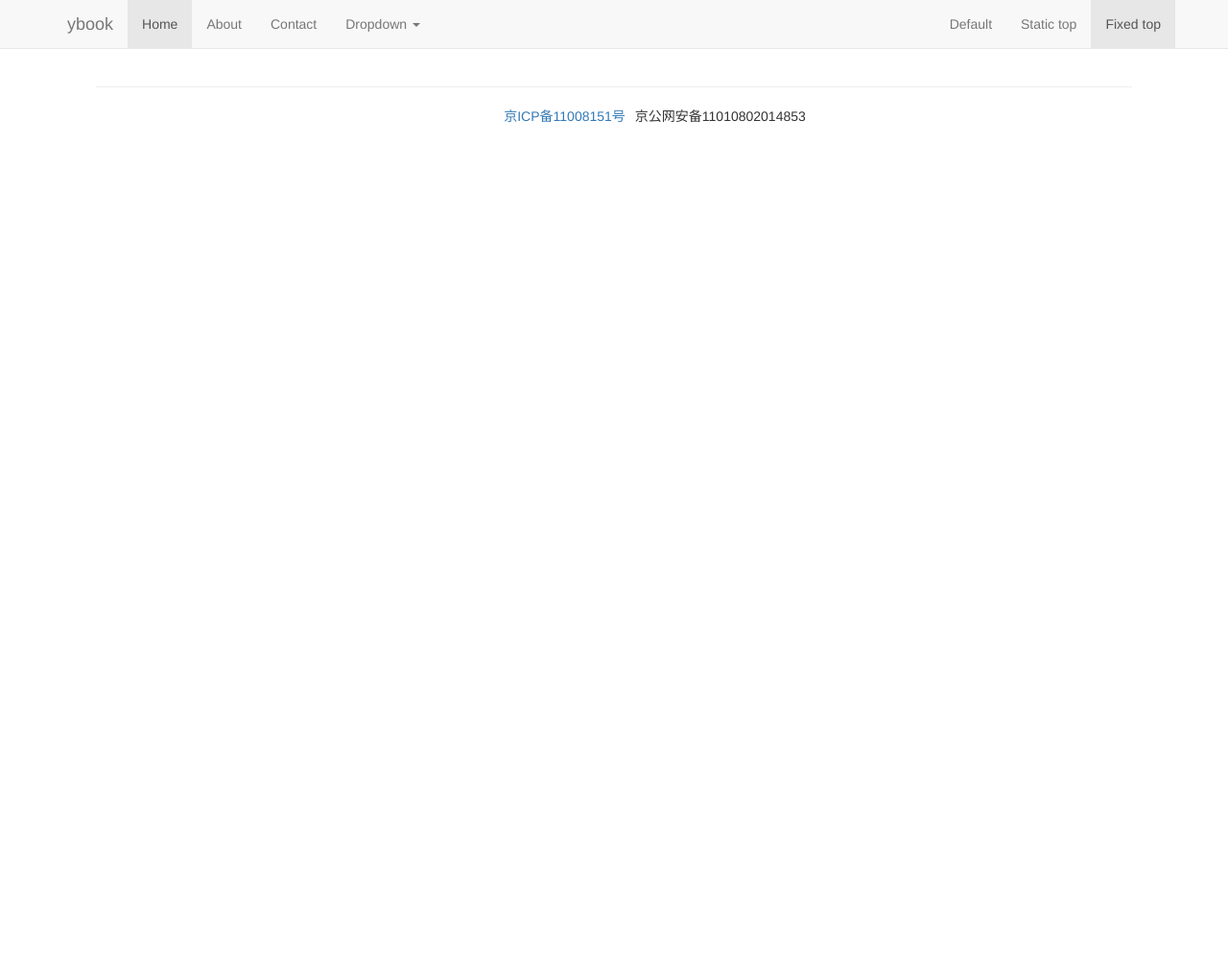
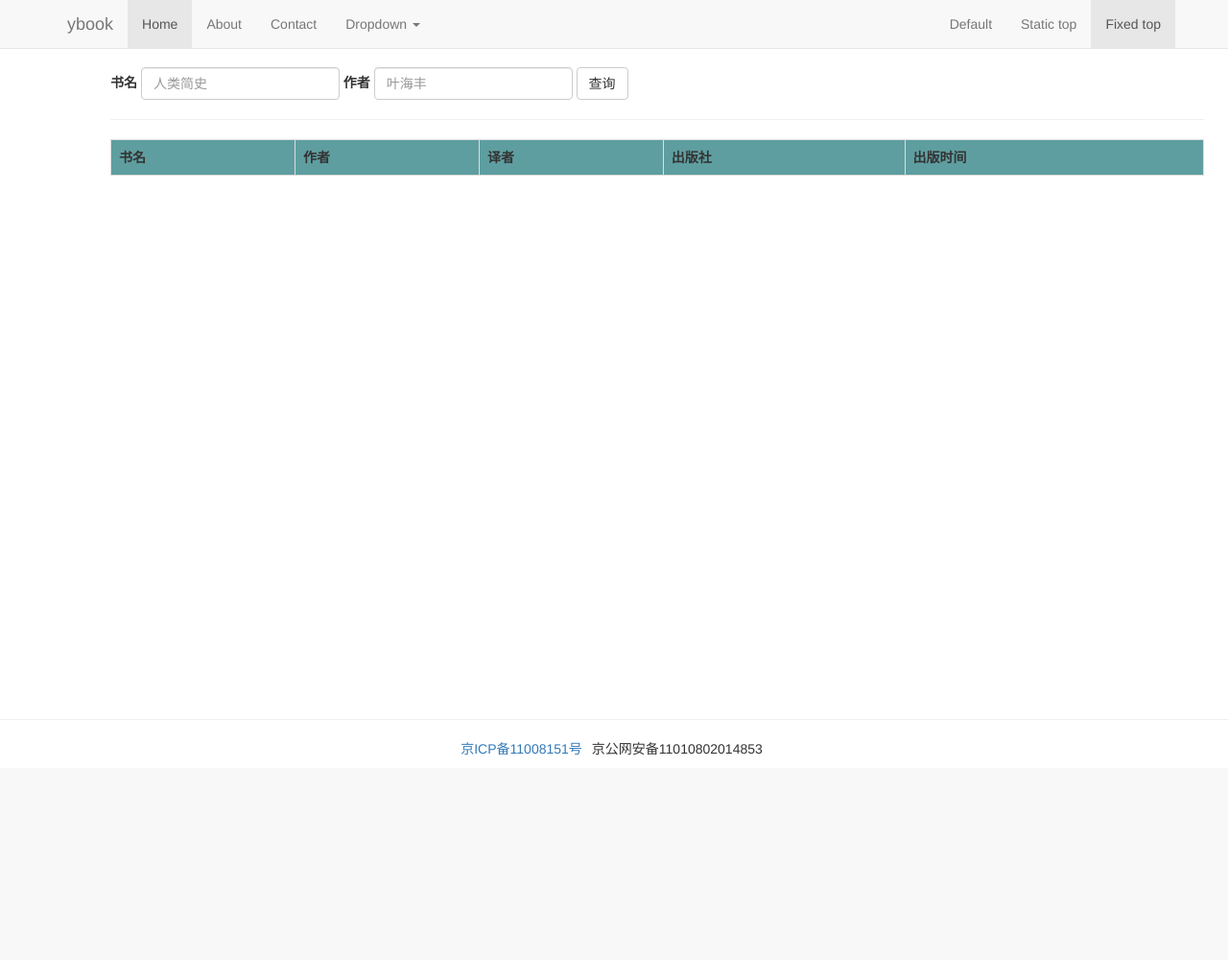
Before and after one commit to yehaifeng/ybook, a Django app: page /query/ in a window 1280 px wide. Shown: the whole page at 96% size. After the commit the page ends 787 px from the top, so only its background shows below. Run offline with Django 3.2, Linux system fonts and the light colour scheme; data that the repository does not hold is empty; some libraries are stand-ins or nearby versions.

Commit message:
day4:yehaifeng:query.html

```diff
--- a/cmds/static/mainbody.css
+++ b/cmds/static/mainbody.css
@@ -4,7 +4,9 @@ html,body {
 }
 
 body{
-    height: 1000px;
+    height: 100%;
+    min-height: 100%;
+    position: relative;
     /*left: 150px;*/
     /*right:150px;*/
     margin-left: 100px;
@@ -13,12 +15,13 @@ body{
     padding-bottom:100px;
 }
 
-#footer {
-    /*width: 100%;*/
-    height: 50px;
-    background: #ff0000;
-    bottom: 0px;
-}
+/*#footer {*/
+    /*text-decoration: none;*/
+    /*!*width: 100%;*!*/
+    /*height: 40px;*/
+    /*background: #ff0000;*/
+    /*bottom: 0px;*/
+/*}*/
 
 
 
@@ -39,5 +42,19 @@ body{
 .fixed-bottom {
     position: fixed;
     bottom: 0;
+    z-index: 3;
+    /*position: absolute;*/
+    overflow: hidden;
+    /*color: red;*/
+    zoom: 1;
     width:100%;
+    text-decoration: none;
 }
+
+.foot {
+    left: 0;
+    right: 0;
+    /*background-color: beige;*/
+    position: fixed;
+    bottom: 0;
+}
--- a/cmds/static/mainbody.js
+++ b/cmds/static/mainbody.js
@@ -7,7 +7,7 @@
 //   })();
 
 
-      $(function(){
+$(function (){
     function footerPosition(){
         $("footer").removeClass("fixed-bottom");
         var contentHeight = document.body.scrollHeight,//网页正文全文高度
--- a/templates/base.html
+++ b/templates/base.html
@@ -7,7 +7,7 @@
     <!-- 上述3个meta标签*必须*放在最前面，任何其他内容都*必须*跟随其后！ -->
     <meta name="description" content="ybook">
     <meta name="author" content="yehaifeng">
-    <link rel="icon" href="../../favicon.ico">
+{#    <link rel="icon" href="../../favicon.ico">#}
 
     {% block title %}
         <title>Title</title>
@@ -83,18 +83,17 @@
     </div> <!-- /container -->
 {% endblock %}
 
-
-
 {% block script %}
+    <script src="http://code.jquery.com/jquery-1.9.1.js"></script>
     <script src="/static/mainbody.js"></script>
     <script src="https://use.fontawesome.com/80ceda9450.js"></script>
-    <script src="http://code.jquery.com/jquery-1.9.1.js"></script>
     <script src="https://cdn.bootcss.com/bootstrap/3.3.7/js/bootstrap.min.js" integrity="sha384-Tc5IQib027qvyjSMfHjOMaLkfuWVxZxUPnCJA7l2mCWNIpG9mGCD8wGNIcPD7Txa" crossorigin="anonymous"></script>
 {#    <script src="/static/plugin/jquery.js"/>#}
 {% endblock %}
+</body>
 
 {% block page_foot %}
-    <footer class="footer">
+    <footer class="foot fixed-bottom">
         <hr/>
         <div class="container">
 {#            <div class="row footer-top">#}
@@ -152,6 +151,9 @@
 {#        </div>#}
 {#    </nav>#}
 {% endblock %}
-</body>
+
+
+
+
 
 </html>
--- a/templates/query.html
+++ b/templates/query.html
@@ -1,8 +1,31 @@
 {% extends "base.html" %}
 {% block page_content %}
-<div>
+<div class="container">
+    <!-- query form for book informatiom -->
+    <form class="form-inline">
+        <div class="form-group">
+            <label for="exampleInputName2">书名</label>
+            <input type="text" class="form-control" id="exampleInputName2" placeholder="人类简史">
+        </div>
+        <div class="form-group">
+            <label for="exampleInputEmail2">作者</label>
+            <input type="text" class="form-control" id="exampleInputName2" placeholder="叶海丰">
+        </div>
+        <button type="submit" class="btn btn-default">查询</button>
+    </form>
+
+    <div class="blank">
+        <hr />
+    </div>
 
     <table class="table table-hover table-bordered">
+        <tr style="text-align: center;background-color: cadetblue">
+            <th>书名</th>
+            <th>作者</th>
+            <th>译者</th>
+            <th>出版社</th>
+            <th>出版时间</th>
+        </tr>
         {% for item in book_list %}
         <tr>
             <th>{{ item.name }}</th>
```
Also changed, not shown: ybook/settings.py (+8 -8 lines), cmds/migrations/0002_auto_20171207_2252.py (added), 1 other file. Lines whose indentation alone changed are shown as unchanged.
